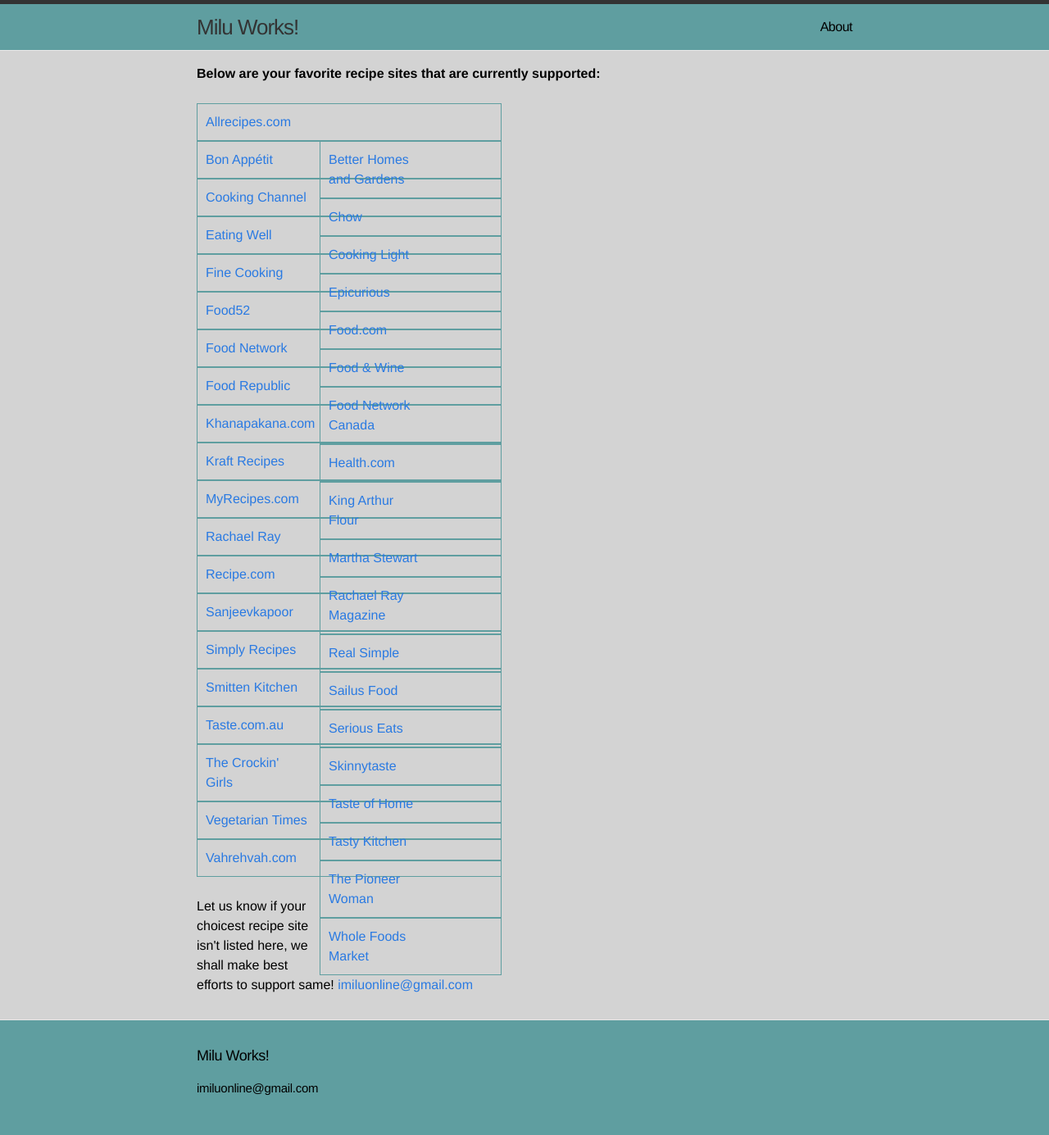
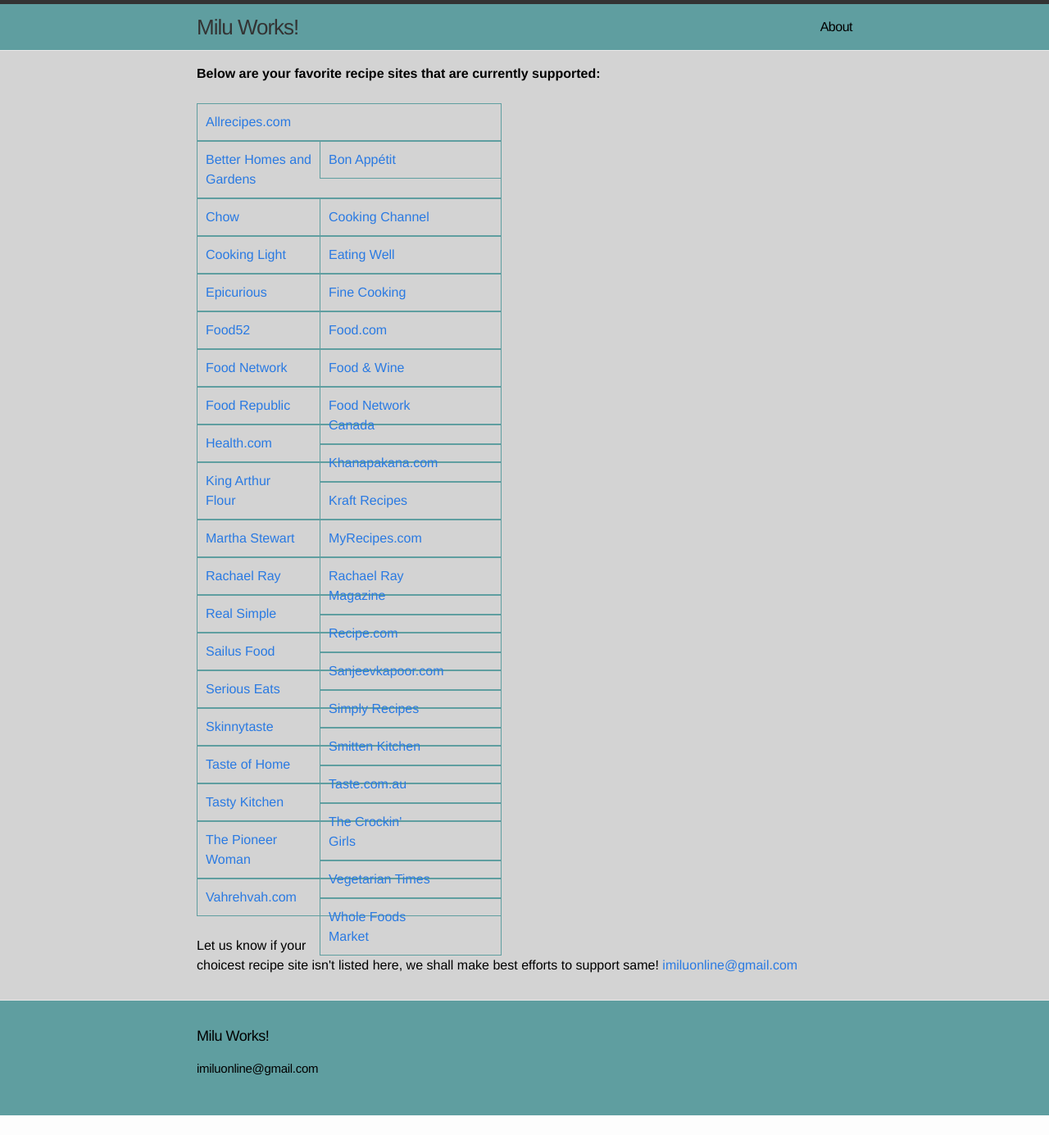
Before and after one commit to miluonline/miluworkslive, a Jekyll site: the page built from supported-recipe-sites.html, in a window 1280 px wide and 1385 px high. Shown: the whole window at 82% size. Built offline with Jekyll 4.4.1, drawn with Linux system fonts in a browser that asks for light colours.

Commit message:
sites html

```diff
--- a/supported-recipe-sites.html
+++ b/supported-recipe-sites.html
@@ -7,42 +7,42 @@
 
 <ul style='width:372px;'>
 	<li class='recipe-row1'><a href="http://allrecipes.com">Allrecipes.com</a></li>
-	<li class='recipe-row2'><a href="http://www.bhg.com/recipes/">Better Homes <br/>and Gardens</a></li>
-	<li class='recipe-row1'><a href="http://www.bonappetit.com">Bon Appétit</a></li>
-	<li class='recipe-row2'><a href="http://www.chow.com">Chow</a></li>
-	<li class='recipe-row1'><a href="http://www.cookingchanneltv.com">Cooking Channel</a></li>
-	<li class='recipe-row2'><a href="http://www.myrecipes.com">Cooking Light</a></li>
-	<li class='recipe-row1'><a href="http://www.eatingwell.com">Eating Well</a></li>
-	<li class='recipe-row2'><a href="http://www.epicurious.com">Epicurious</a></li>
-	<li class='recipe-row1'><a href="http://www.finecooking.com">Fine Cooking</a></li>
+	<li class='recipe-row2'><a href="http://www.bonappetit.com">Bon Appétit</a></li>
+	<li class='recipe-row1'><a href="http://www.bhg.com/recipes/">Better Homes and <br/>Gardens</a></li>
+	<li class='recipe-row2'><a href="http://www.cookingchanneltv.com">Cooking Channel</a></li>
+	<li class='recipe-row1'><a href="http://www.chow.com">Chow</a></li>
+	<li class='recipe-row2'><a href="http://www.eatingwell.com">Eating Well</a></li>
+	<li class='recipe-row1'><a href="http://www.myrecipes.com">Cooking Light</a></li>
+	<li class='recipe-row2'><a href="http://www.finecooking.com">Fine Cooking</a></li>
+	<li class='recipe-row1'><a href="http://www.epicurious.com">Epicurious</a></li>
 	<li class='recipe-row2'><a href="http://www.food.com">Food.com</a></li>
 	<li class='recipe-row1'><a href="http://food52.com">Food52</a></li>
 	<li class='recipe-row2'><a href="http://www.foodandwine.com">Food & Wine</a></li>
 	<li class='recipe-row1'><a href="http://www.foodnetwork.com">Food Network</a></li>
 	<li class='recipe-row2'><a href="http://www.foodnetwork.ca">Food Network <br/>Canada</a></li>
 	<li class='recipe-row1'><a href="http://www.foodrepublic.com">Food Republic</a></li>
-	<li class='recipe-row2'><a href="http://www.health.com/">Health.com</a></li>
-	<li class='recipe-row1'><a href="http://www.khanapakana.com">Khanapakana.com</a></li>
-	<li class='recipe-row2'><a href="http://www.kingarthurflour.com">King Arthur <br/>Flour</a></li>
-	<li class='recipe-row1'><a href="http://www.kraftrecipes.com">Kraft Recipes</a></li>
-	<li class='recipe-row2'><a href="http://www.marthastewart.com">Martha Stewart</a></li>
-	<li class='recipe-row1'><a href="http://www.myrecipes.com">MyRecipes.com</a></li>
+	<li class='recipe-row2'><a href="http://www.khanapakana.com">Khanapakana.com</a></li>
+	<li class='recipe-row1'><a href="http://www.health.com/">Health.com</a></li>
+	<li class='recipe-row2'><a href="http://www.kraftrecipes.com">Kraft Recipes</a></li>
+	<li class='recipe-row1'><a href="http://www.kingarthurflour.com">King Arthur <br/>Flour</a></li>
+	<li class='recipe-row2'><a href="http://www.myrecipes.com">MyRecipes.com</a></li>
+	<li class='recipe-row1'><a href="http://www.marthastewart.com">Martha Stewart</a></li>
 	<li class='recipe-row2'><a href="http://www.rachaelraymag.com">Rachael Ray <br/>Magazine</a></li>
 	<li class='recipe-row1'><a href="http://www.rachaelray.com">Rachael Ray</a></li>
-	<li class='recipe-row2'><a href="http://www.realsimple.com">Real Simple</a></li>
-	<li class='recipe-row1'><a href="http://www.recipe.com">Recipe.com</a></li>
-	<li class='recipe-row2'><a href="http://www.sailusfood.com">Sailus Food</a></li>
-	<li class='recipe-row1'><a href="http://www.sanjeevkapoor.com">Sanjeevkapoor</a></li>
-	<li class='recipe-row2'><a href="http://www.seriouseats.com">Serious Eats</a></li>
-	<li class='recipe-row1'><a href="http://www.simplyrecipes.com">Simply Recipes</a></li>
-	<li class='recipe-row2'><a href="http://www.skinnytaste.com">Skinnytaste</a></li>
-	<li class='recipe-row1'><a href="http://smittenkitchen.com">Smitten Kitchen</a></li>
-	<li class='recipe-row2'><a href="http://www.tasteofhome.com">Taste of Home</a></li>
-	<li class='recipe-row1'><a href="http://www.taste.com.au">Taste.com.au</a></li>
-	<li class='recipe-row2'><a href="http://tastykitchen.com">Tasty Kitchen</a></li>
-	<li class='recipe-row1'><a href="http://crockingirls.com">The Crockin' <br/>Girls</a></li>
-	<li class='recipe-row2'><a href="http://thepioneerwoman.com">The Pioneer <br/>Woman</a></li>
-	<li class='recipe-row1'><a href="http://www.vegetariantimes.com">Vegetarian Times</a></li>
+	<li class='recipe-row2'><a href="http://www.recipe.com">Recipe.com</a></li>
+	<li class='recipe-row1'><a href="http://www.realsimple.com">Real Simple</a></li>
+	<li class='recipe-row2'><a href="http://www.sanjeevkapoor.com">Sanjeevkapoor.com</a></li>
+	<li class='recipe-row1'><a href="http://www.sailusfood.com">Sailus Food</a></li>
+	<li class='recipe-row2'><a href="http://www.simplyrecipes.com">Simply Recipes</a></li>
+	<li class='recipe-row1'><a href="http://www.seriouseats.com">Serious Eats</a></li>
+	<li class='recipe-row2'><a href="http://smittenkitchen.com">Smitten Kitchen</a></li>
+	<li class='recipe-row1'><a href="http://www.skinnytaste.com">Skinnytaste</a></li>
+	<li class='recipe-row2'><a href="http://www.taste.com.au">Taste.com.au</a></li>
+	<li class='recipe-row1'><a href="http://www.tasteofhome.com">Taste of Home</a></li>
+	<li class='recipe-row2'><a href="http://crockingirls.com">The Crockin' <br/>Girls</a></li>
+	<li class='recipe-row1'><a href="http://tastykitchen.com">Tasty Kitchen</a></li>
+	<li class='recipe-row2'><a href="http://www.vegetariantimes.com">Vegetarian Times</a></li>
+	<li class='recipe-row1'><a href="http://thepioneerwoman.com">The Pioneer <br/>Woman</a></li>
 	<li class='recipe-row2'><a href="http://www.wholefoodsmarket.com">Whole Foods <br/>Market</a></li>
 	<li class='recipe-row1'><a href="http://vahrehvah.com">Vahrehvah.com</a></li>
 </ul>
```
Also changed, not shown: 2 other files.
